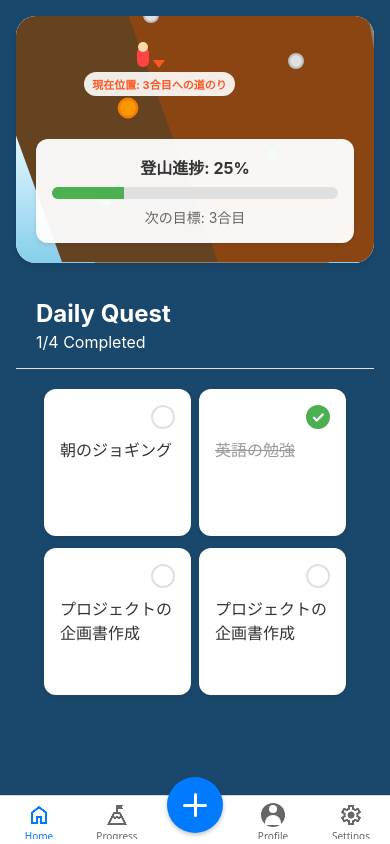
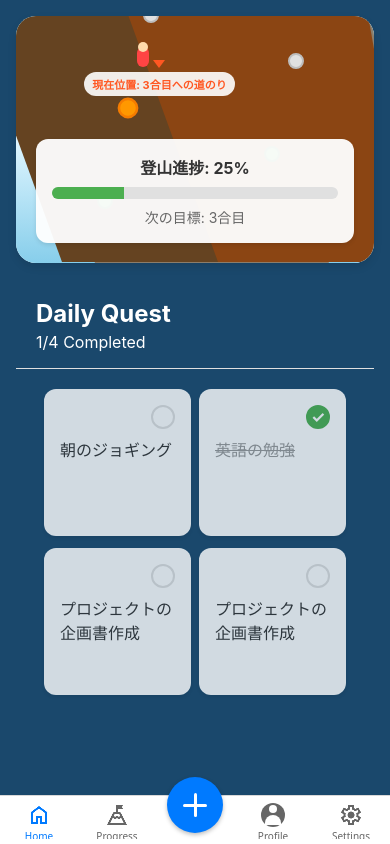
Before and after one commit to myo-ojin/climb-you, a React Native app: screen /Main in a window 390 px wide. Built offline with nearby package versions, Linux system fonts and the light colour scheme.

Commit message:
style: add opacity to task items for softer appearance

```diff
--- a/src/screens/MainScreen.tsx
+++ b/src/screens/MainScreen.tsx
@@ -218,6 +218,7 @@ const styles = StyleSheet.create({
   },
   taskItem: {
     backgroundColor: 'white',
+    opacity: 0.8,
     borderRadius: 12,
     padding: 16,
     marginBottom: 12,
```
